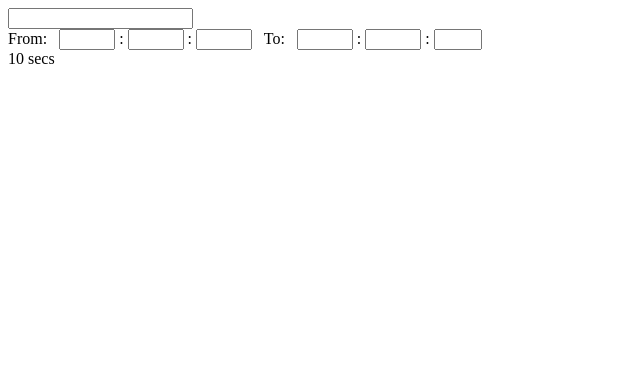
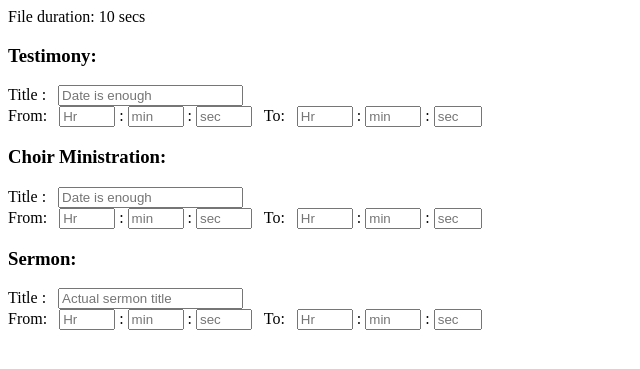
Before and after one commit to EbenEzekiel/ict_project, a Django app: template app_editor/templates/app_editor/partials/time-section7200.html in a window 1280 px wide. Shown: the top 369 px of the page, without its empty margins (0-640 px from the left). Run offline with Django 5.2, Linux system fonts and the light colour scheme; the template is opened without the code that fills it: most values are stand-ins (such as "Sample title", 1, 10 or a date in 2020).

Commit message:
Partials upgraded

```diff
--- a/app_editor/static/app_editor/js/app_editor1.js
+++ b/app_editor/static/app_editor/js/app_editor1.js
@@ -7,7 +7,7 @@ let workingFile = document.getElementById("working-file");
 let get_duration = () => {
 
   // set the working file text content to the value of the file input
-  workingFile.textContent = fileInput.value;
+  workingFile.value = fileInput.value;
 
   fetch("http://127.0.0.1:8000/", {
     method: "POST",
--- a/app_editor/templates/app_editor/partials/time-section7200.html
+++ b/app_editor/templates/app_editor/partials/time-section7200.html
@@ -1,21 +1,71 @@
 <div>
+    <!-- Duration -->
+    <div>File duration:  {{duration}} secs </div>
+
+    <!-- Testimony session -->
     <div>
-        <input type="text" id="title1" name="title1" required />
-        </div>
-        <div>
+        <h3>Testimony: </h3>
+        <label for="title-testimony">Title : &nbsp;</label>
+        <input type="text" id="title-testimony" name="title-testimony" placeholder="Date is enough" required />
+    </div>
+    <div>
         <label>From: &nbsp; </label>
-        <input type="number" min="0" max = "59"/>
+        <input class="time-boxes" type="number" min="0" max = "59" placeholder="Hr"/>
         <span> : </span>
-        <input type="number" min="0" max = "59"/>
+        <input class="time-boxes" type="number" min="0" max = "59" placeholder="min"/>
         <span> : </span>
-        <input type="number" min="0" max = "59"/>
+        <input class="time-boxes" type="number" min="0" max = "59" placeholder="sec"/>
 
         <label> &nbsp; To: &nbsp; </label>
-        <input type="number" min="0" max = "59"/>
+        <input class="time-boxes" type="number" min="0" max = "59" placeholder="Hr"/>
         <span> : </span>
-        <input type="number" min="0" max = "59"/>
+        <input class="time-boxes" type="number" min="0" max = "59" placeholder="min"/>
         <span> : </span>
-        <input type="number" min="0" max = "2"/>
-        <div> {{duration}} secs </div>
+        <input class="time-boxes" type="number" min="0" max = "2"  placeholder="sec"/>
+    </div>
+
+    <!--  Choir Ministration -->
+    <div>
+        <h3> Choir Ministration: </h3>
+        <label for="title-choir">Title : &nbsp;</label>
+        <input type="text" id="title-choir" name="title-choir" placeholder="Date is enough" required />
+    </div>
+    <div>
+        <label>From: &nbsp; </label>
+        <input class="time-boxes" type="number" min="0" max = "59" placeholder="Hr"/>
+        <span> : </span>
+        <input class="time-boxes" type="number" min="0" max = "59" placeholder="min"/>
+        <span> : </span>
+        <input class="time-boxes" type="number" min="0" max = "59" placeholder="sec"/>
+
+        <label> &nbsp; To: &nbsp; </label>
+        <input class="time-boxes" type="number" min="0" max = "59" placeholder="Hr"/>
+        <span> : </span>
+        <input class="time-boxes" type="number" min="0" max = "59" placeholder="min"/>
+        <span> : </span>
+        <input class="time-boxes" type="number" min="0" max = "2"  placeholder="sec"/>
+    </div>
+
+
+    <!--  Sermon -->
+    <div>
+        <h3> Sermon: </h3>
+        <label for="title-sermon">Title : &nbsp;</label>
+        <input type="text" id="title-sermon" name="title-sermon" placeholder="Actual sermon title" required />
+    </div>
+    <div>
+        <label>From: &nbsp; </label>
+        <input class="time-boxes" type="number" min="0" max = "59" placeholder="Hr"/>
+        <span> : </span>
+        <input class="time-boxes" type="number" min="0" max = "59" placeholder="min"/>
+        <span> : </span>
+        <input class="time-boxes" type="number" min="0" max = "59" placeholder="sec"/>
+
+        <label> &nbsp; To: &nbsp; </label>
+        <input class="time-boxes" type="number" min="0" max = "59" placeholder="Hr"/>
+        <span> : </span>
+        <input class="time-boxes" type="number" min="0" max = "59" placeholder="min"/>
+        <span> : </span>
+        <input class="time-boxes" type="number" min="0" max = "2"  placeholder="sec"/>
     </div>
 </div>
```
Also changed, not shown: app_editor/templates/app_editor/home.html (+5 -2 lines), app_editor/templates/app_editor/partials/time-section3600.html (+50 -6 lines), app_editor/templates/app_editor/partials/time-section60.html (+37 -4 lines).
